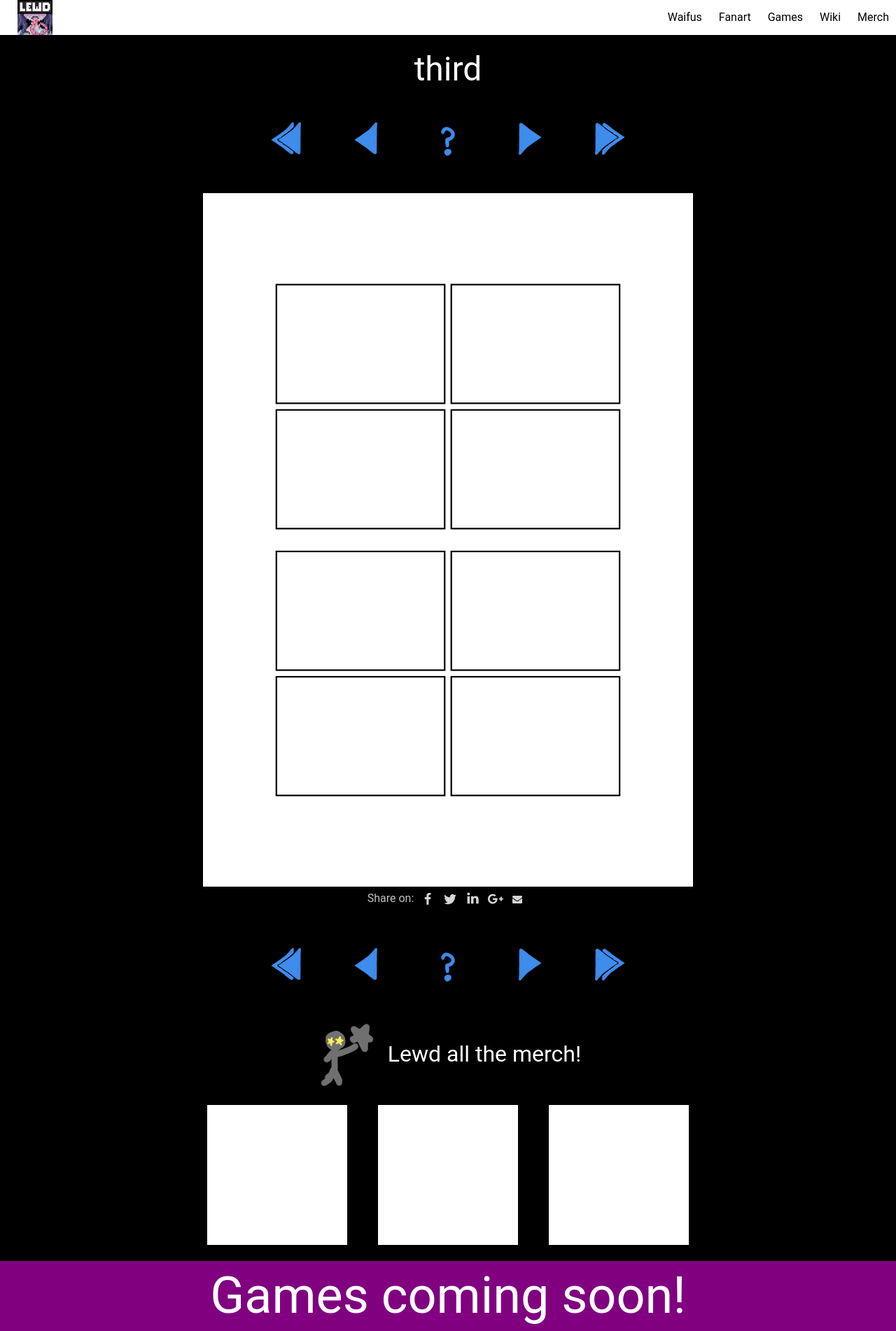
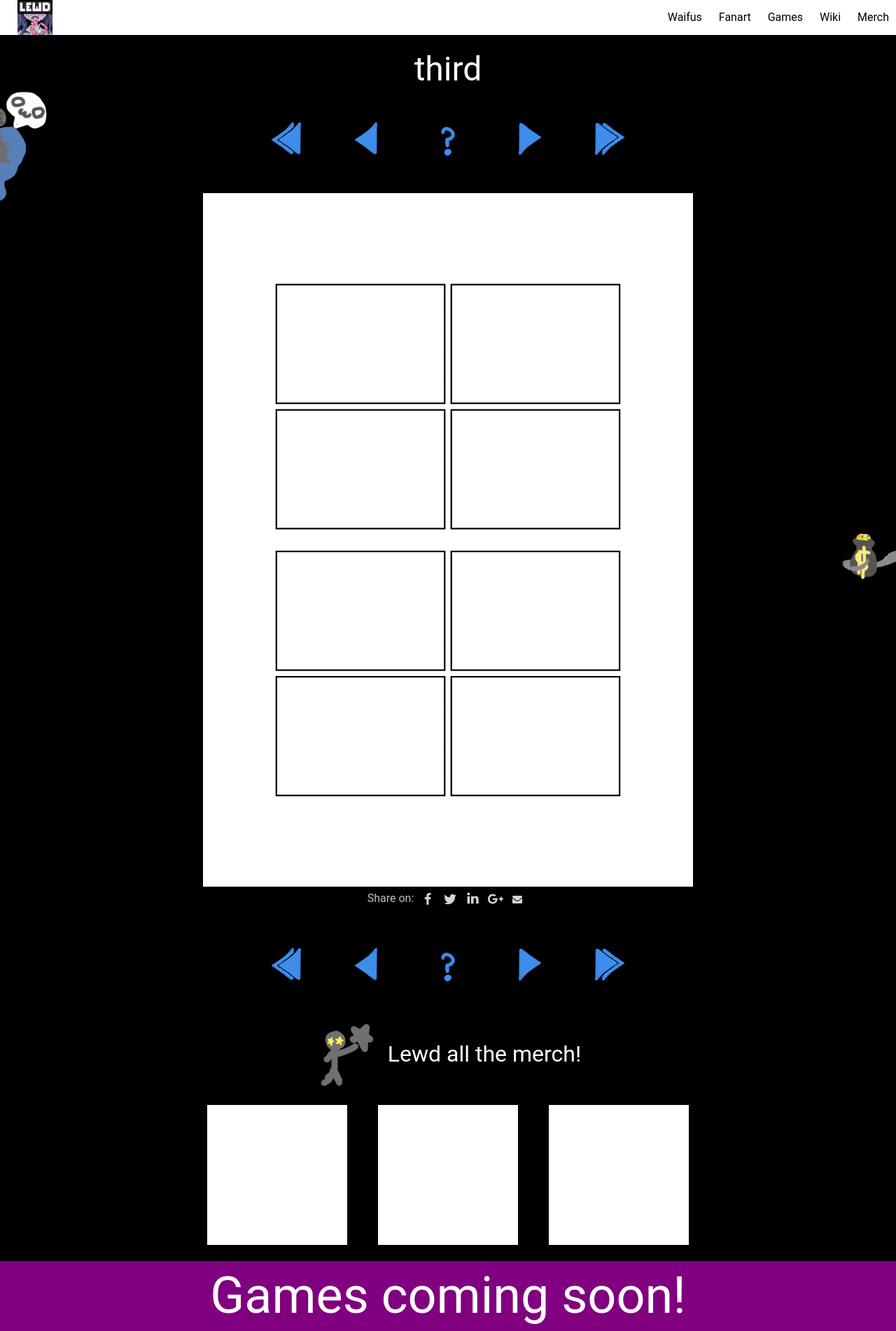
Before and after one commit to thebyteman/monsterwaifus, a Jekyll site: the page built from index.html, in a window 1280 px wide. Shown: the whole page at 70% size. Built offline with Jekyll 4.4.1, drawn with Linux system fonts in a browser that asks for light colours; the list of posts is cut into pages by our own code.

Commit message:
add call to action for follow and patreon

```diff
--- /dev/null
+++ b/_includes/follow.html
@@ -0,0 +1,3 @@
+<section id="follow">
+    <img src="/assets/images/follow-hide.png" />
+</section>
--- /dev/null
+++ b/_includes/patreon.html
@@ -0,0 +1,3 @@
+<section id="patreon">
+    <img src="/assets/images/patreon-hide.png" />
+</section>
--- a/_layouts/default.html
+++ b/_layouts/default.html
@@ -26,6 +26,9 @@
 
   </header>
 
+  {% include follow.html %}
+  {% include patreon.html %}
+
   <section id="content">
 
     {{ content }}
--- a/_sass/comic.scss
+++ b/_sass/comic.scss
@@ -1,5 +1,6 @@
 /* Comic */
 #webcomic{
+    min-height: 900px;
     #comic-title {
         margin-top: 25px;
         font-size: 48px;
--- /dev/null
+++ b/_sass/cta.scss
@@ -0,0 +1,11 @@
+#follow {
+    position: fixed;
+    top: 100px;
+    left: 0;
+}
+
+#patreon {
+    position: fixed;
+    bottom: 50px;
+    right: 0;
+}
--- a/assets/css/styles.scss
+++ b/assets/css/styles.scss
@@ -7,7 +7,7 @@
 @import "footer";
 @import "merch";
 @import "share";
-
+@import "cta";
 
 
 /* content */
```
Also changed, not shown: assets/images/follow-hide.png (added), assets/images/patreon-hide.png (added).
